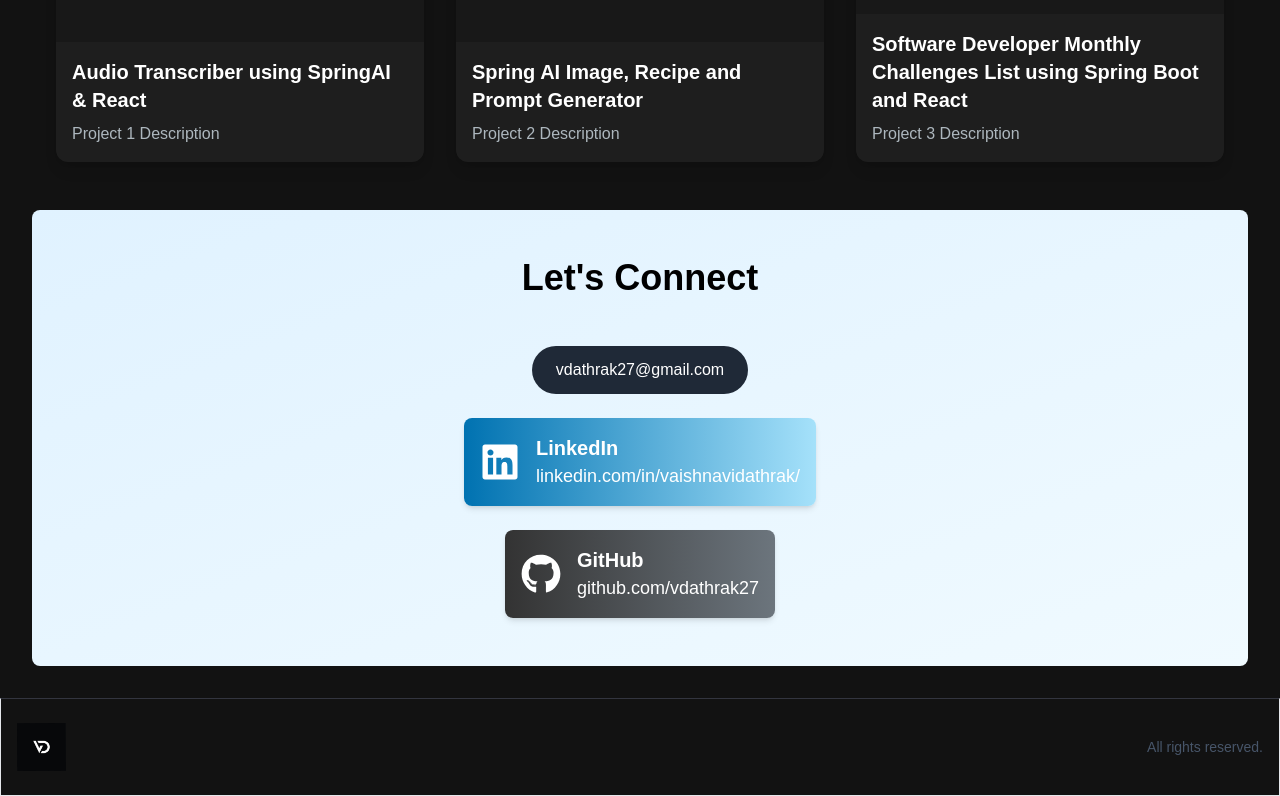
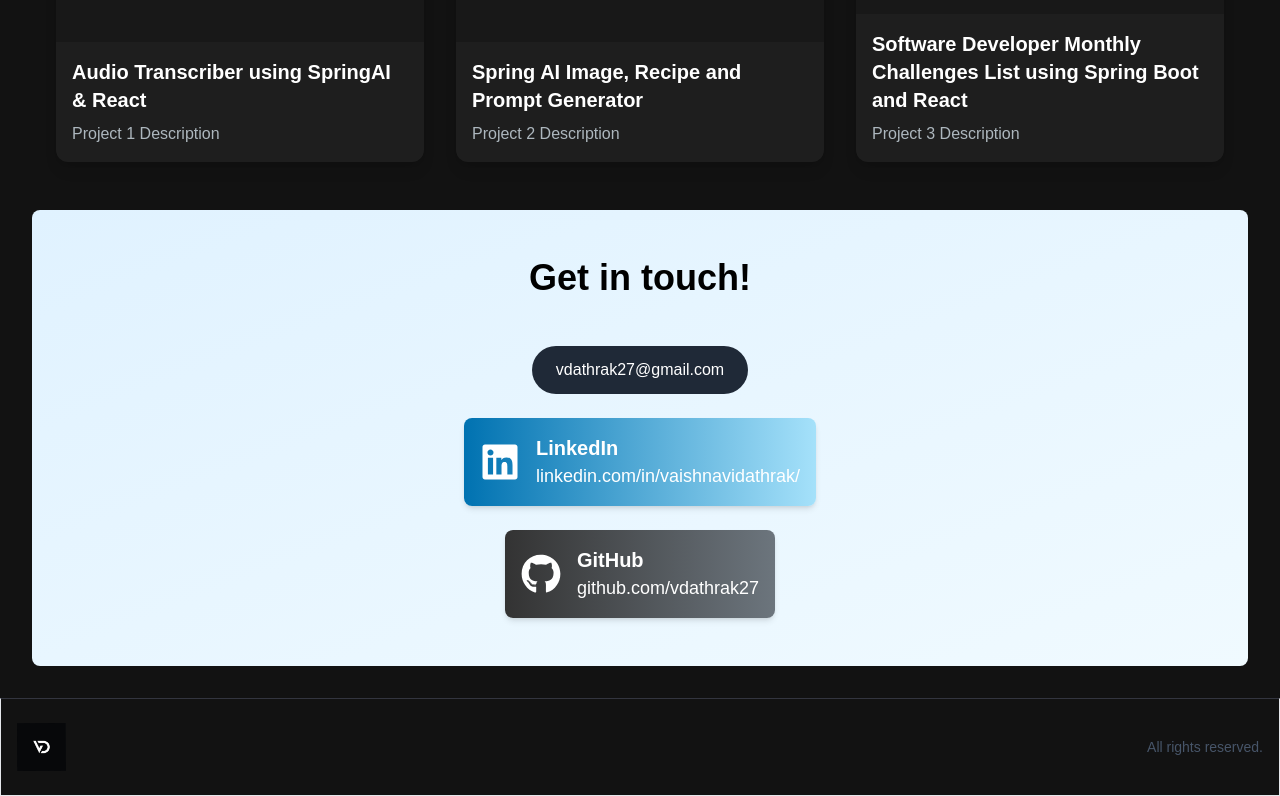
Before and after one commit to vdathrak27/Vaishanvi-Portfolio, a Next.js app: page / in a window 1280 px wide. Shown: the part 2286-3082 px from the top of the page. Built offline with nearby package versions, Linux system fonts and the light colour scheme.

Commit message:
committed successfully

```diff
--- a/app/components/EmailSection.jsx
+++ b/app/components/EmailSection.jsx
@@ -12,7 +12,7 @@ const PortfolioSections = () => {
           color: "black",
         }}
       >
-        <h2 className="text-4xl font-bold mb-6">Let's Connect</h2>
+        <h2 className="text-4xl font-bold mb-6">Get in touch!</h2>
 
         {/* Clickable Email Address */}
         <div className="flex items-center justify-center mb-4">
```
